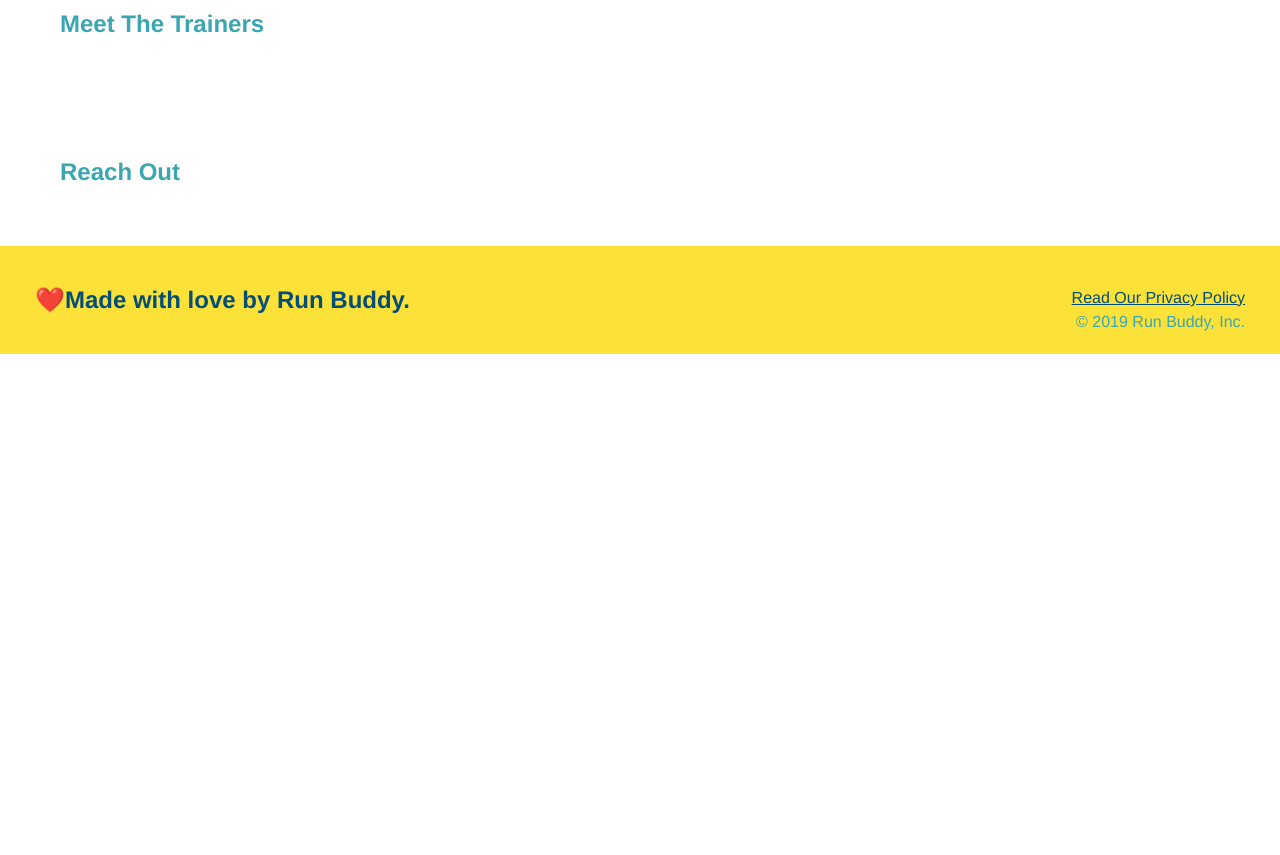
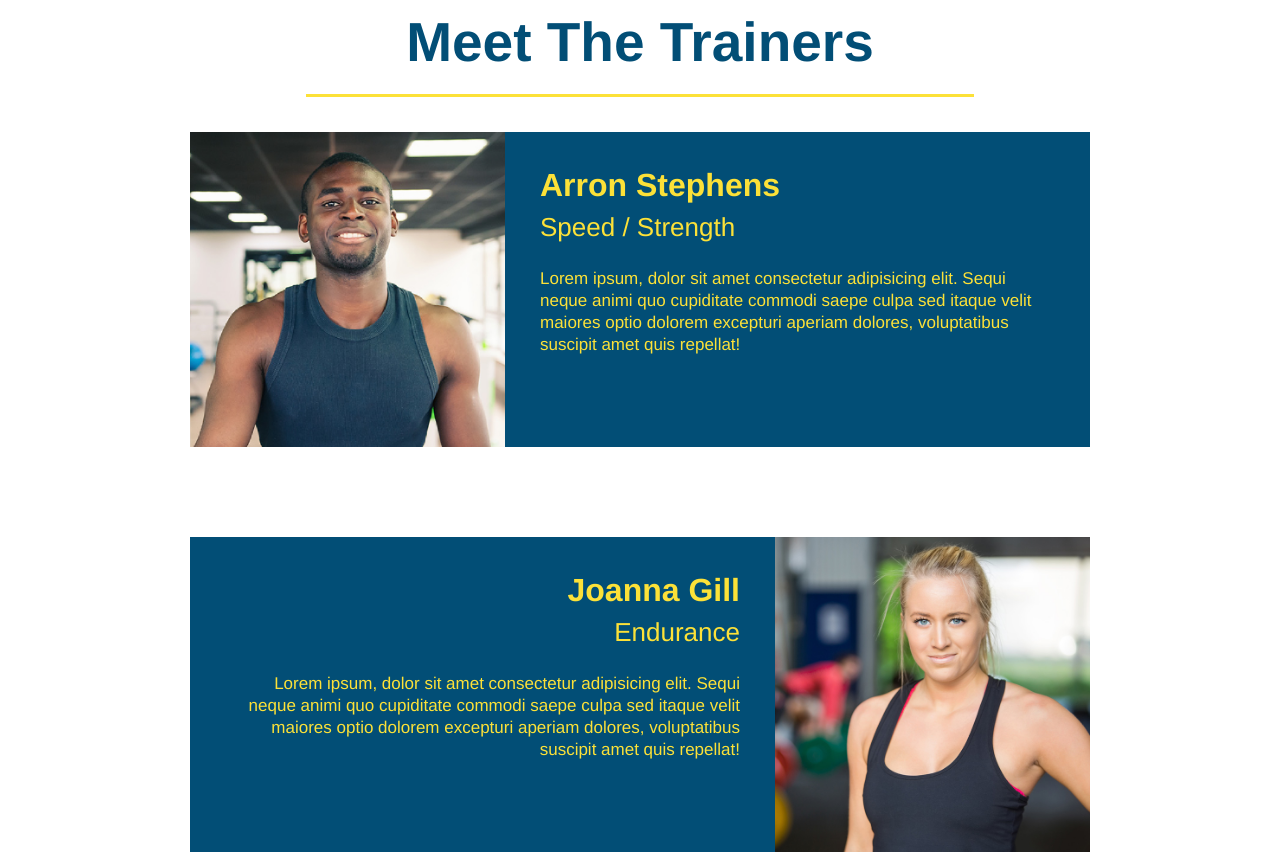
Before and after one commit to candy0027/run-buddy, a plain HTML site: page index.html in a window 1280 px wide. Shown: the part 2780-3635 px from the top of the page. Before the commit the page ends 3134 px from the top, so only its background shows below. Drawn offline with Linux system fonts and the light colour scheme.

Commit message:
meet the trainer section

```diff
--- a/assets/css/style.css
+++ b/assets/css/style.css
@@ -169,3 +169,44 @@ right: 140px;
 .secondary-border {
     border-color: #39a6b2;
 }
+.trainers {
+    text-align: center;
+}
+.trainer {
+    width: 900px;
+    margin: 0 auto 30px auto;
+    background: #024e76;
+    color: #fce138;
+}
+.trainer img {
+    width:35%;
+    float: left;
+}
+.trainer-bio {
+    padding: 35px;
+    float: left;
+    width: 65%;
+}
+.trainer {
+    overflow: auto;
+}
+.trainer-bio h3 {
+    font-size: 32px;
+    margin-bottom:8px;
+}
+.trainer-bio h4 {
+    font-weight: lighter;
+    font-size: 26px;
+    margin-bottom: 25px;
+}
+.trainer-bio p {
+    font-size: 17px;
+    line-height: 1.3;
+}
+
+.text-left {
+    text-align: left;
+}
+.text-right {
+    text-align: right;
+}
--- a/index.html
+++ b/index.html
@@ -124,9 +124,46 @@
     </section>
 
     <!-- "meet the trainers" section -->
-    <section id="your-trainers">
-         <h2>Meet The Trainers</h2>
+    <section id="your-trainers" class="trainers">
+         <h2 class="section-title primary-border">Meet The Trainers</h2>
+         <article class="trainer">
+             <img src="./assets/images/trainer-1.jpg" alt= "Arron Stephens in his workout clothes, ready to pump iron" />
+             <div class="trainer-bio text-left">
+                 <h3> Arron Stephens</h3>
+                 <h4> Speed / Strength</h4>
+                 <p>
+                    Lorem ipsum, dolor sit amet consectetur adipisicing elit. Sequi neque animi quo cupiditate commodi saepe culpa sed
+                    itaque velit maiores optio dolorem excepturi aperiam dolores, voluptatibus suscipit amet quis repellat!
+                 </p>
+             </div>
+         </article>
     </section>
+
+<!-- second trainer bio -->
+<article class="trainer">
+    <div class="trainer-bio text-right">
+      <h3>Joanna Gill</h3>
+      <h4>Endurance</h4>
+      <p>
+        Lorem ipsum, dolor sit amet consectetur adipisicing elit. Sequi neque animi quo cupiditate commodi saepe culpa sed
+        itaque velit maiores optio dolorem excepturi aperiam dolores, voluptatibus suscipit amet quis repellat!
+      </p>
+    </div>
+    <img src="./assets/images/trainer-2.jpg" alt="Joanna Gill cooling off after a workout" />
+  </article>
+
+  <!-- third trainer bio -->
+  <article class="trainer">
+    <img src="./assets/images/trainer-3.jpg" alt="Harry Smith wearing a headband and lifting comically small pink weights" />
+    <div class="trainer-bio text-left">
+      <h3>Harry "the Headband" Smith</h3>
+      <h4>Strength</h4>
+      <p>
+        Lorem ipsum, dolor sit amet consectetur adipisicing elit. Sequi neque animi quo cupiditate commodi saepe culpa sed
+        itaque velit maiores optio dolorem excepturi aperiam dolores, voluptatibus suscipit amet quis repellat!
+      </p>
+    </div>
+  </article>
 
     <!-- "reach out" section -->
     <section id="reach-out">
```
Also changed, not shown: assets/images/trainer-1.jpg (added), assets/images/trainer-2.jpg (added), assets/images/trainer-3.jpg (added).
